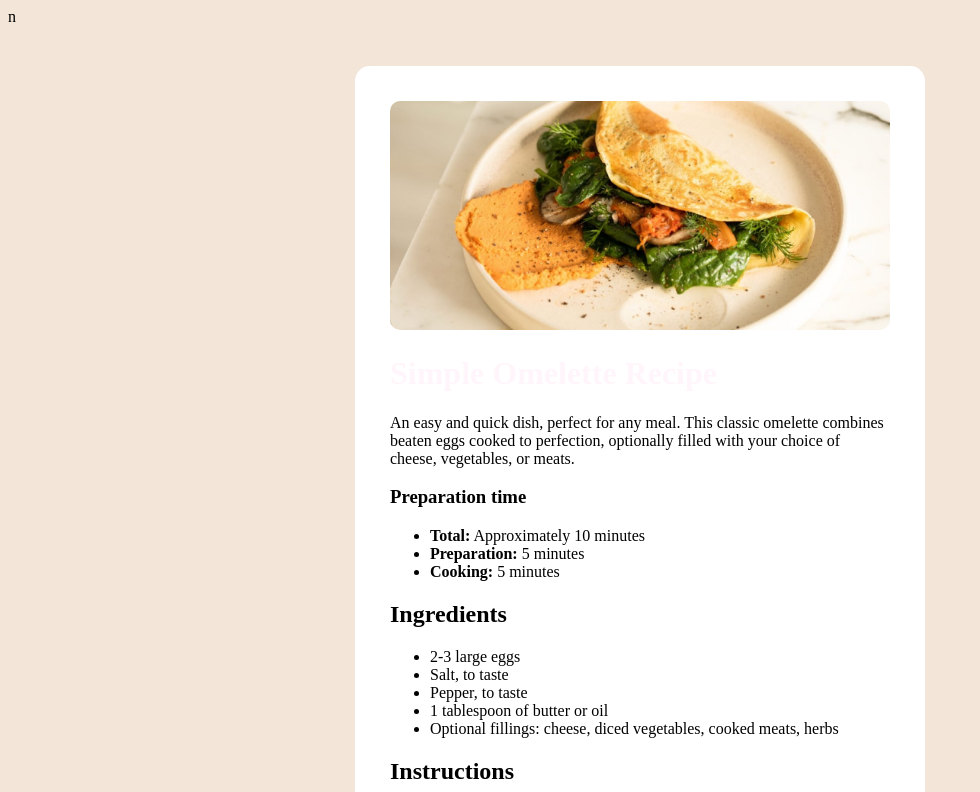
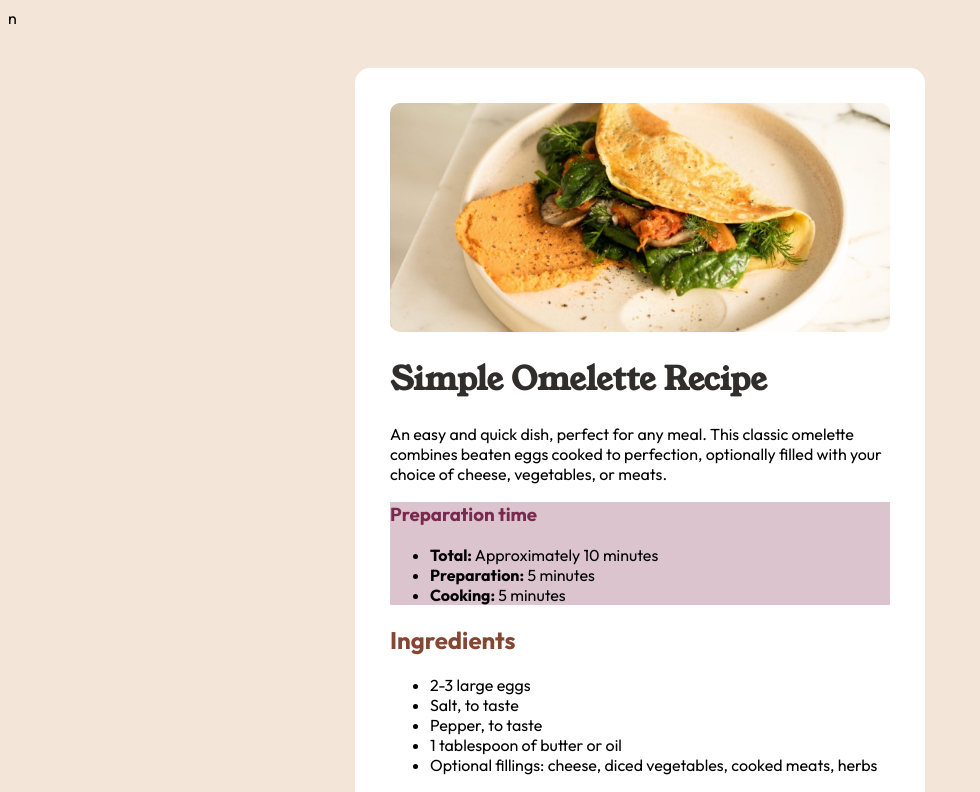
Before and after one commit to srandykopec/gdm-greg, a plain HTML site: page 04_stranka-receptov/index.html in a window 1280 px wide. Shown: the top 792 px of the page, without its empty margins (0-980 px from the left). Drawn offline with Linux system fonts and the light colour scheme.

Commit message:
koniec hodiny, dokoncit na DU
Signed-off-by: srandykopec <jozef.vyucba@gmail.com>

```diff
--- a/04_stranka-receptov/assets/css/style.css
+++ b/04_stranka-receptov/assets/css/style.css
@@ -1,17 +1,8 @@
-h1{
-    color: hsl(30, 54%, 90%);
-    color: hsl(0, 0%, 100%);
-    color: hsl(30, 54%, 90%);
-    color: hsl(30, 18%, 87%);
-    color: hsl(30, 10%, 34%);
-    color: hsl(24, 5%, 18%);
-    color: hsl(14, 45%, 36%);
-    color: hsl(332, 51%, 32%);
-    color: hsl(330, 100%, 98%);
-}
+@import url('https://fonts.googleapis.com/css2?family=Outfit:wght@100..900&family=Young+Serif&display=swap');
 
 body{
     background-color: hsl(30, 54%, 90%);
+    font-family: "Outfit", sans-serif;
 }
 
 .container{
@@ -26,3 +17,27 @@ img{
     width: 100%;
     border-radius: 10px;
 }
+
+h1{
+    color: hsl(24, 5%, 18%);
+    font-family: "Young Serif", serif;
+    /* color: hsl(30, 54%, 90%);
+    color: hsl(0, 0%, 100%);
+    color: hsl(30, 54%, 90%);
+    color: hsl(30, 18%, 87%);
+    color: hsl(30, 10%, 34%);
+    color: hsl(330, 100%, 98%); */
+}
+
+h2{
+    color: hsl(14, 45%, 36%);
+}
+
+h3{
+    color: hsl(332, 51%, 32%);
+}
+
+.preparation-time{
+    background-color : hsla(332, 51%, 32%, 0.274);
+
+}
--- a/04_stranka-receptov/index.html
+++ b/04_stranka-receptov/index.html
@@ -24,6 +24,8 @@
             An easy and quick dish, perfect for any meal. This classic omelette combines beaten eggs cooked to perfection, optionally filled with your choice of cheese, vegetables, or meats.
         </p>
 
+        <div class="preparation-time">
+
             <h3>Preparation time</h3>
 
             <ul>
@@ -31,6 +33,7 @@
                 <li><strong>Preparation:</strong> 5 minutes</li>
                 <li><strong>Cooking:</strong> 5 minutes</li>
             </ul>
+        </div>
 
 
 
```
Lines whose indentation alone changed are shown as unchanged.
